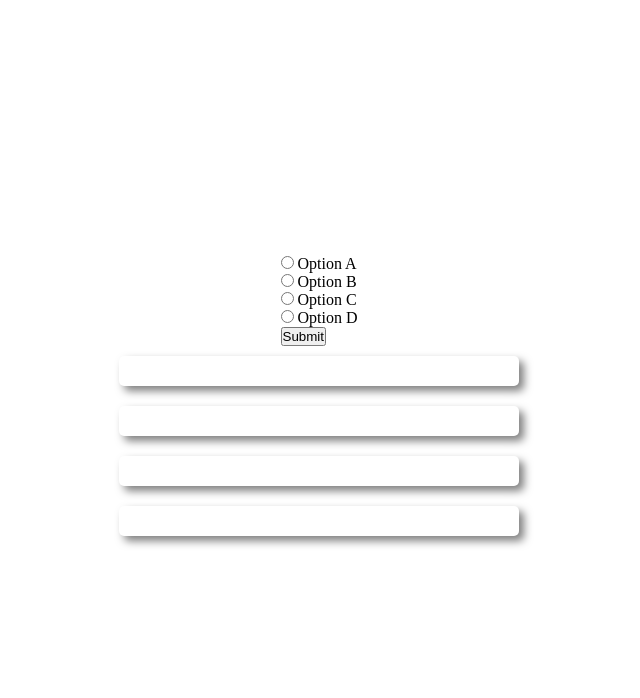
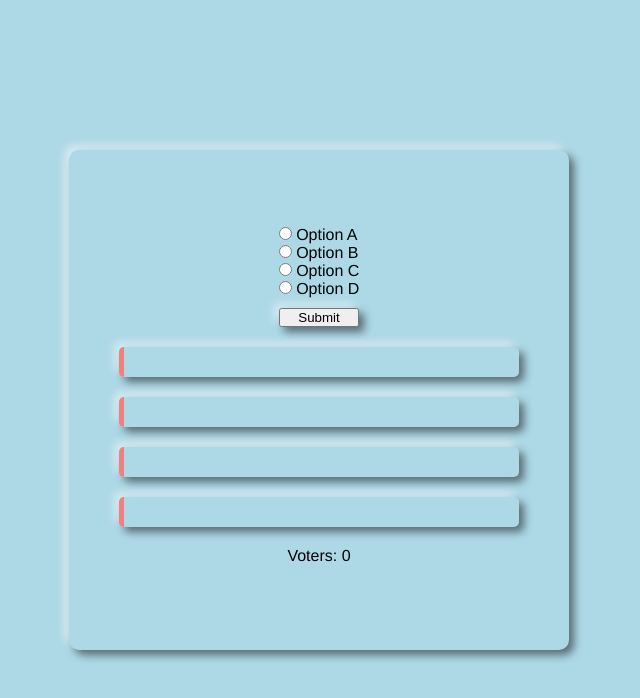
Before and after one commit to tomasfrancizco/custom-poll, a plain HTML site: page index.html in a window 1280 px wide. Shown: the whole page, without its empty margins (321-961 px from the left). Drawn offline with Linux system fonts and the light colour scheme.

Commit message:
style updates

```diff
--- a/index.html
+++ b/index.html
@@ -7,7 +7,7 @@
     <title>Custom Poll</title>
   </head>
   <body>
-    <div class="main-container">
+    <div class="main-container shadow">
       <div class="options-main-container">
         <div class="option-container">
           <input type="radio" name="option" id="option-a" />
@@ -27,24 +27,29 @@
           <input type="radio" name="option" id="option-d" />
           <label for="option-d">Option D</label>
         </div>
-        <button type="button" id="submit-btn">Submit</button>
+        <button type="button" id="submit-btn" class="shadow">Submit</button>
       </div>
 
       <div class="results-main-container">
-        <div class="result-container">
+        <div class="result-container shadow" id="result-a-cont">
           <div class="result" id="result-a"></div>
         </div>
-        <div class="result-container">
+        <div class="result-container shadow" id="result-b-cont">
           <div class="result" id="result-b"></div>
         </div>
-        <div class="result-container">
+        <div class="result-container shadow" id="result-c-cont">
           <div class="result" id="result-c"></div>
         </div>
-        <div class="result-container">
+        <div class="result-container shadow" id="result-d-cont">
           <div class="result" id="result-d"></div>
         </div>
       </div>
+      <div>
+        <p id="voters-cont">Voters: <span id="voters">0</span></p>
+      </div>
     </div>
+
+
 
     <script src="script.js"></script>
   </body>
--- a/script.js
+++ b/script.js
@@ -8,6 +8,8 @@ const resultA = document.getElementById("result-a");
 const resultB = document.getElementById("result-b");
 const resultC = document.getElementById("result-c");
 const resultD = document.getElementById("result-d");
+
+const voters = document.getElementById("voters");
 
 // console.log(Date.now())
 let options = [0, 0, 0, 0];
@@ -21,10 +23,19 @@ button.onclick = () => {
     options[2]++
   } else if(optionD.checked){
     options[3]++
+  } else {
+    return
   }
   const total = options.reduce((acc, val) => acc+val);
   resultA.style.width = `${options[0] * 100 / total}%`;
+  resultA.innerHTML = `${(Number(options[0])*100/Number(total)).toFixed(0)}%`
   resultB.style.width = `${options[1] * 100 / total}%`;
+  resultB.innerHTML = `${(Number(options[1])*100/Number(total)).toFixed(0)}%`
   resultC.style.width = `${options[2] * 100 / total}%`;
+  resultC.innerHTML = `${(Number(options[2])*100/Number(total)).toFixed(0)}%`
   resultD.style.width = `${options[3] * 100 / total}%`;
+  resultD.innerHTML = `${(Number(options[3])*100/Number(total)).toFixed(0)}%`
+  voters.innerHTML = `${options.reduce((acc,val)=>acc+val)}`
 }
+
+console.log(Date.now())
--- a/style.css
+++ b/style.css
@@ -8,6 +8,13 @@ body {
   display: flex;
   justify-content: center;
   align-items: center;
+  background: lightblue;
+  font-family: Helvetica, sans-serif;
+}
+
+.shadow {
+  box-shadow: 5px 5px 8px 0 rgba(0, 0, 0, 0.5),
+    -5px -5px 8px 0 rgba(255, 255, 255, 0.5);
 }
 
 .main-container {
@@ -17,6 +24,17 @@ body {
   justify-content: center;
   align-items: center;
   flex-direction: column;
+  border-radius: 10px;
+}
+
+#submit-btn {
+  width: 100%;
+  margin: 10px 0;
+}
+
+#submit-btn:active {
+  box-shadow: 2px 2px 5px 0 rgba(255, 255, 255, 0.5) inset,
+    -2px -2px 5px 0 rgba(0, 0, 0, 0.5) inset;
 }
 
 .results-main-container {
@@ -32,11 +50,16 @@ body {
   height: 30px;
   margin: 10px 0;
   border-radius: 5px;
-  box-shadow: 5px 5px 8px 0 rgba(0,0,0,0.5), -5px -5px 8px 0 rgba(255,255,255,0.5);
+  overflow: hidden;
 }
 
 .result {
   width: 0;
   height: 100%;
-  background: lightblue;
+  background: lightcoral;
+  padding: 6px 0 0 5px;
 }
+
+#voters-cont {
+  margin: 10px 0;
+}
```
